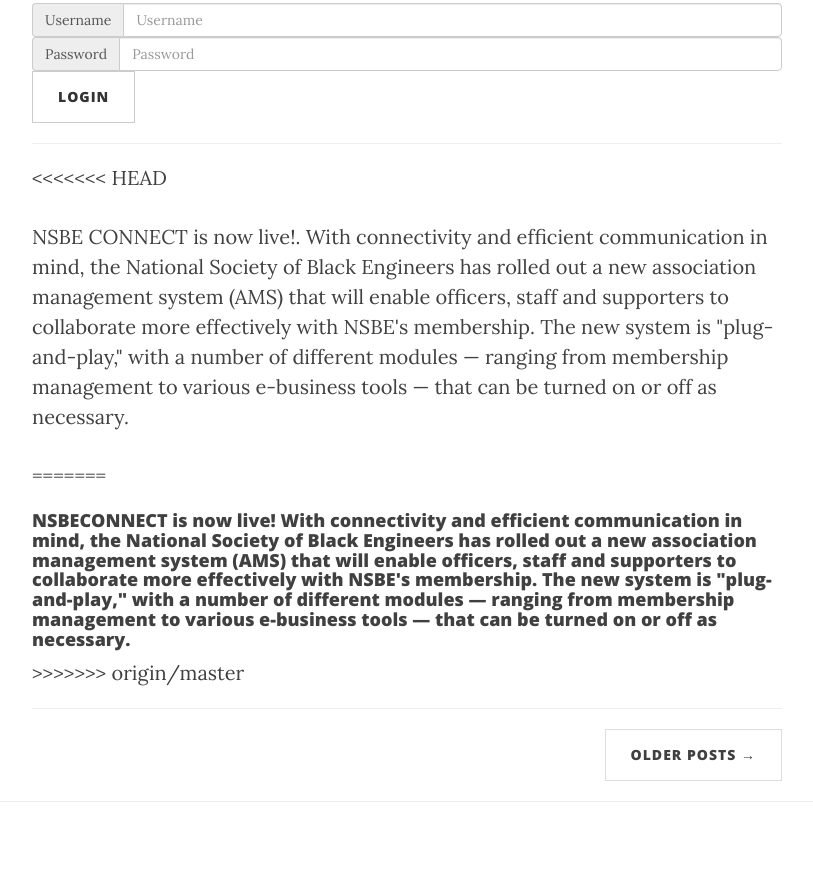
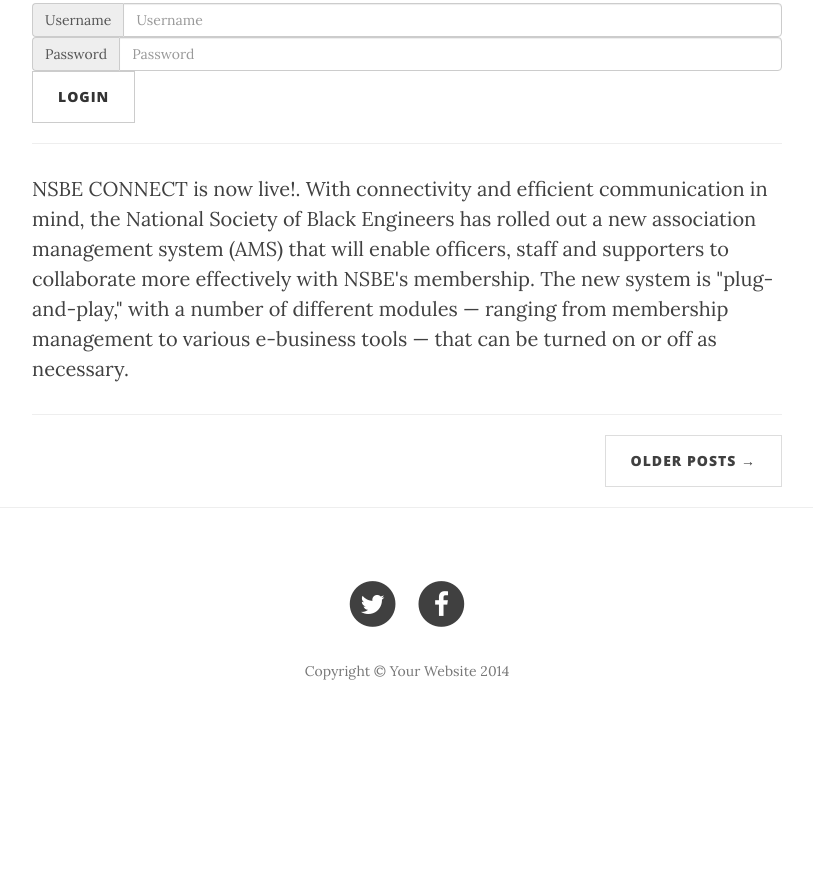
Before and after one commit to MomoSho/NSBEConnect-App, a plain HTML site: page index.html in a window 1280 px wide. Shown: the part 522-1391 px from the top of the page, without its empty margins (233-1046 px from the left). After the commit the page ends 1269 px from the top, so only its background shows below. Drawn offline with nearby package versions, Linux system fonts and the light colour scheme.

Commit message:
moved stuff git merge

```diff
--- a/index.html
+++ b/index.html
@@ -110,19 +110,13 @@
                 </div>
                 <hr>
                 <div class="post-preview">
-<<<<<<< HEAD
                     <h2 class="post-title">
 
                     </h2>
                     <p class="post-subtitle">
                         NSBE CONNECT is now live!. With connectivity and efficient communication in mind, the National Society of Black Engineers has rolled out a new association management system (AMS) that will enable officers, staff and supporters to collaborate more effectively with NSBE's membership. The new system is "plug-and-play," with a number of different modules — ranging from membership management to various e-business tools — that can be turned on or off as necessary.
                     </p>
-=======
-                    <h2 class="post-title"></h2>
-                    <h4 class="post-subtitle">
-                        NSBECONNECT is now live! With connectivity and efficient communication in mind, the National Society of Black Engineers has rolled out a new association management system (AMS) that will enable officers, staff and supporters to collaborate more effectively with NSBE's membership. The new system is "plug-and-play," with a number of different modules — ranging from membership management to various e-business tools — that can be turned on or off as necessary.
-                    </h4>
->>>>>>> origin/master
+
                     <!-- <p class="post-meta">Posted by <a href="#">Start Bootstrap</a> on July 8, 2014</p> -->
                 </div>
                 <hr>
```
